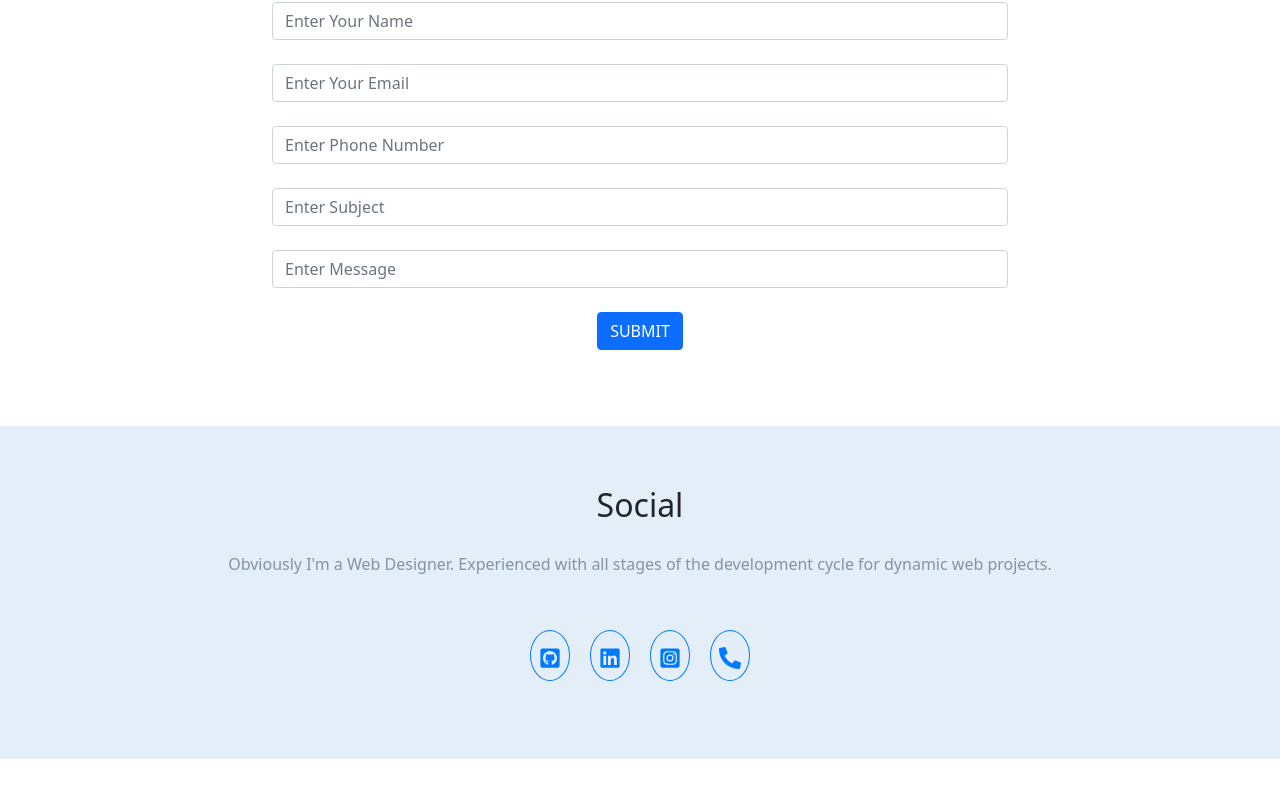
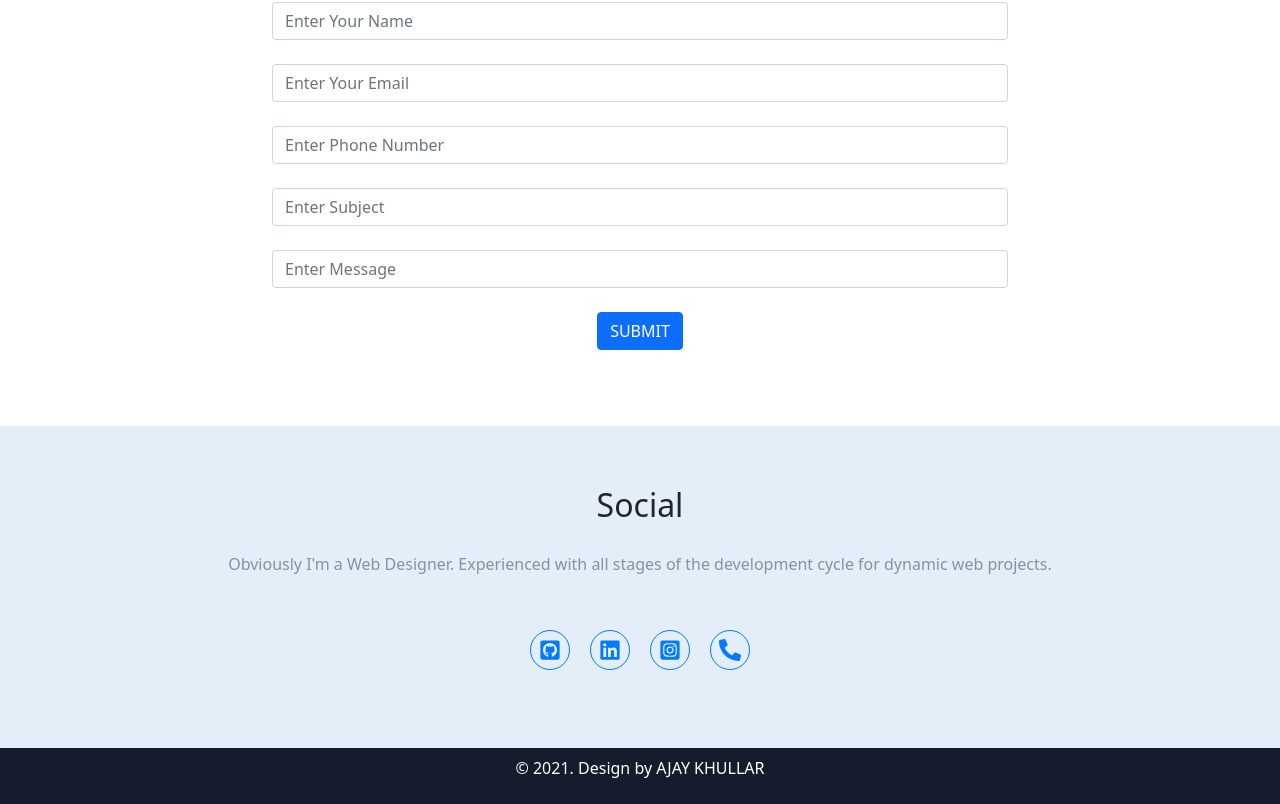
Before and after one commit to ajukhullar/Ajay_kumar, a React (Create React App) app: page / in a window 1280 px wide. Shown: the part 3019-3823 px from the top of the page. Before the commit the page ends 3778 px from the top, so only its background shows below. Built offline with nearby package versions, Linux system fonts and the light colour scheme.

Commit message:
Updated app

```diff
--- a/package.json
+++ b/package.json
@@ -18,6 +18,7 @@
     "react-bootstrap": "^2.0.0-rc.0",
     "react-dom": "^17.0.2",
     "react-icon": "^1.0.0",
+    "react-icons": "^4.3.1",
     "react-scripts": "4.0.3",
     "web-vitals": "^1.1.2"
   },
--- a/src/App.js
+++ b/src/App.js
@@ -10,6 +10,7 @@ import Counter  from '../src/componets/counter';
 import Footer  from '../src/componets/footer';
 import Footerbottom  from '../src/componets/footerbottom';
 import ContactUs  from '../src/componets/Contact';
+import Copyr  from '../src/componets/copyright';
 
 
 
@@ -27,6 +28,7 @@ function App() {
     <Footer />
     <ContactUs />
     <Footerbottom />
+    <Copyr />
     </div>
   );
 }
--- a/src/App.scss
+++ b/src/App.scss
@@ -180,8 +180,24 @@ mark {
   border-radius: 50%;
   font-size: 22px;
   color: $primary-color;
+  width: 40px;
+  height: 40px;
 }
 .f_icon>a>svg{
   color: $primary-color;
+  display: block;
 }
 /*------------------------------End Footer Bottom-------------*/
+
+
+/*---------------------------------Copy right ------------------*/
+
+
+
+.copyright {
+  background-color: #161c2d;
+  color: #fff;
+  padding: 8px;
+}
+
+/*---------------------------------End copy right--------------*/
--- /dev/null
+++ b/src/componets/copyright.js
@@ -0,0 +1,18 @@
+import React  from "react";
+import { Container, Col, Row } from "react-bootstrap";
+
+
+function Copyr() {
+    return(
+        <Col className="copyright">
+            <Container>
+                <Row>
+                <Col lg={12} className="text-center">
+                    <p>© 2021. Design by AJAY KHULLAR</p>
+                </Col>
+                </Row>
+            </Container>
+        </Col>
+    )
+}
+export default Copyr;
```
Also changed, not shown: 1 other file (tests, documents, lock files or other folders).
